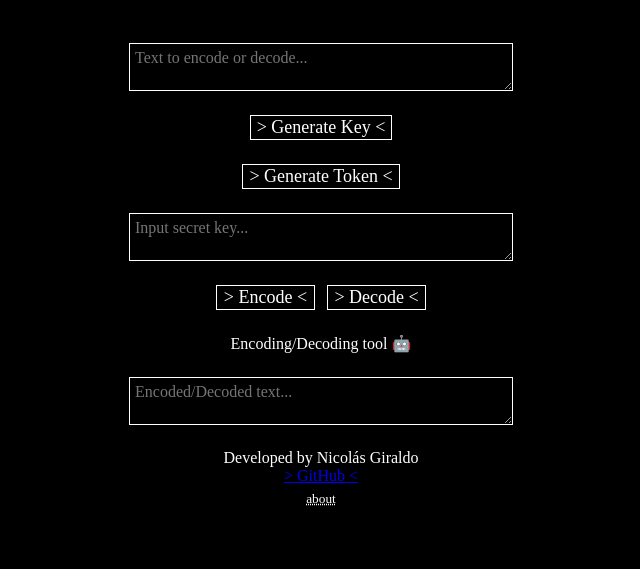
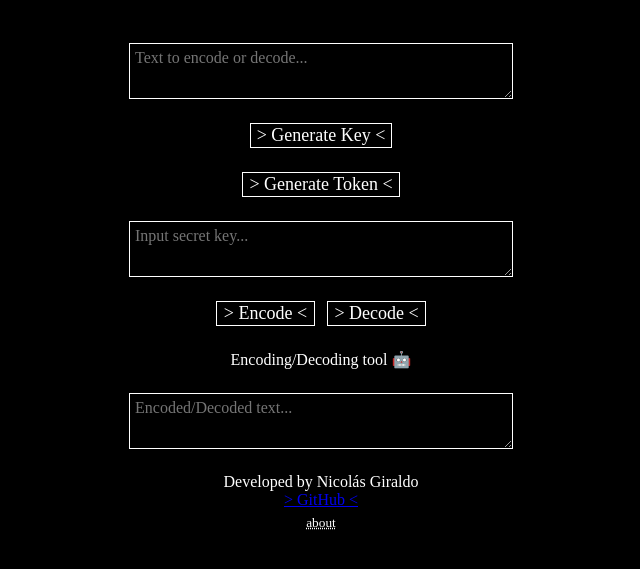
Before and after one commit to NicolasGiraldoG/Decodhex, a website: page src/index.html in a window 1280 px wide. Shown: the part 189-758 px from the top of the page, without its empty margins (319-959 px from the left). Drawn offline with Linux system fonts and the light colour scheme.

Commit message:
Update styles.css

```diff
--- a/src/styles.css
+++ b/src/styles.css
@@ -57,7 +57,7 @@ textarea{
     width: 30vw;
     max-width: 30vw;
     min-width: 30vw;
-    min-height: 5vh;
+    min-height: 7vh;
     padding: 5px;
     font-size: 16px;
     box-sizing: border-box;
```
